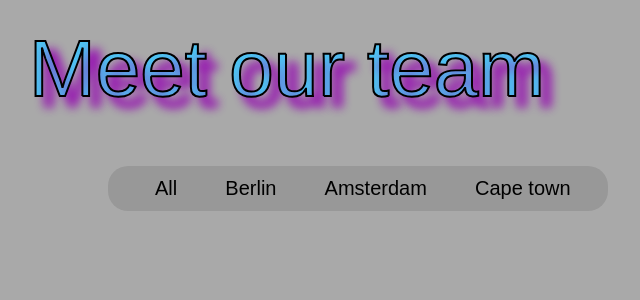
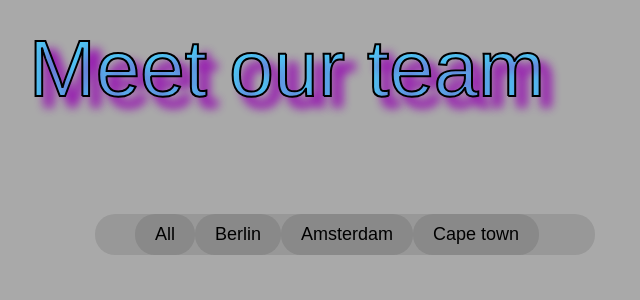
Before and after one commit to deepali-02/team-page, a React (Create React App) app: page / in a window 1280 px wide. Shown: the top 300 px of the page, without its empty margins (353-993 px from the left). Built offline with nearby package versions, Linux system fonts and the light colour scheme.

Commit message:
added css for button

```diff
--- a/src/Components/style.css
+++ b/src/Components/style.css
@@ -2,33 +2,44 @@
   box-sizing: border-box;
 }
 
-
-
-
 .showcase {
   background-color: rgba(0, 0, 0, 0.1);
-    padding: 10px 10px;
-    border-radius:20px;
+  /* padding: 10px 20px; */
+  border-radius: 20px;
   color: #777;
   list-style-type: none;
   display: flex;
   align-items: center;
   width: 500px;
-    margin-left: 36%;
-    justify-content:space-evenly
-
+  margin: 5% 35%;
+  justify-content:stretch;
 }
 
 .showcase li {
   display: flex;
   align-items: center;
   justify-content: center;
-    margin: 0 5px;
 }
 
-  .showcase li button {
-    margin-left: 10px;
-    font-size: 20px;
-    border:none;
-    background-color: transparent;
+.showcase li {
+  /* margin-left: 10px; */
+  font-size: 18px;
+  border: none;
+  /* background:transparent; */
+
+  text-align: center;
 }
+
+button {
+  padding: 10px 20px;
+  border-radius: 20px;
+  width:fit-content;
+  border: transparent;
+  background-color:rgba(0, 0, 0, 0.1);
+  font-size: 18px;
+}
+
+button:focus {
+  transform: scale(1);
+  background: orange;
+}
```
Lines whose indentation alone changed are shown as unchanged.
